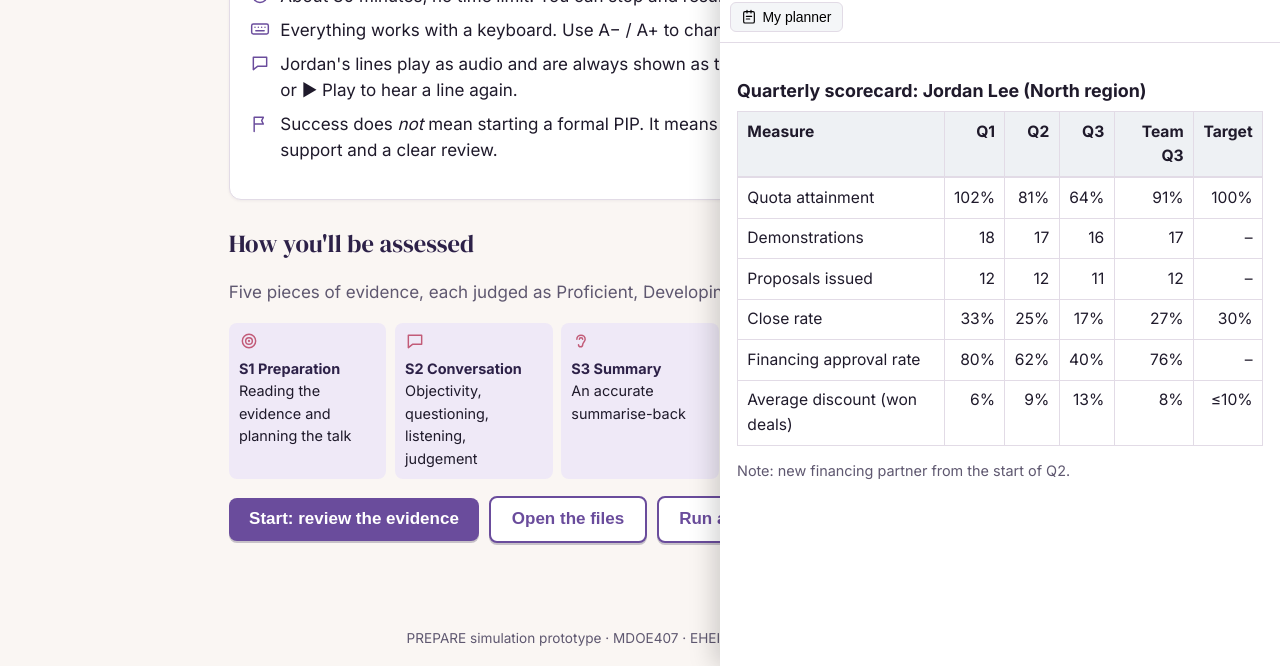
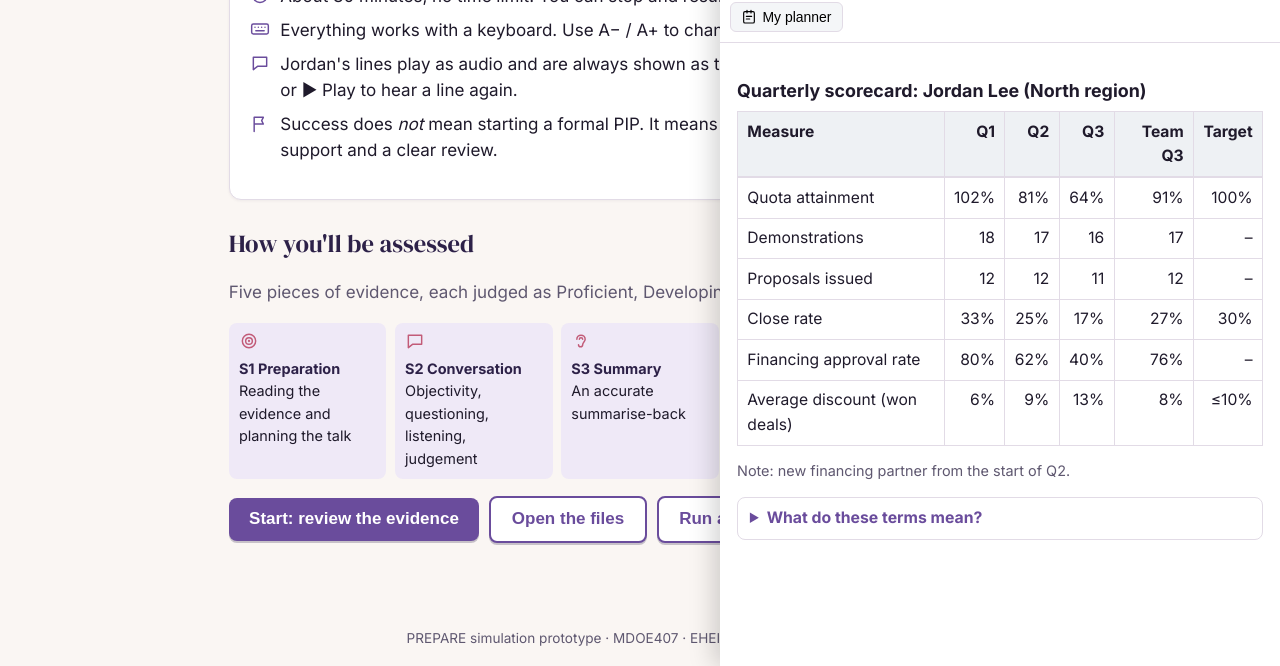
Before and after one commit to orangeenglishielts/prepare-simulation, a plain HTML site: page index.html in a window 1280 px wide. Both pictures are taken after a click on the button "Open the files". Shown: the part 1351-2017 px from the top of the page. Drawn offline with Linux system fonts and the light colour scheme.

Commit message:
Six-point policy extract and sales-term definitions in the case files
Co-Authored-By: Claude Opus 5.5 <noreply@anthropic.com>
Claude-Session: https://claude.ai/code/session_01DkCM59HnXmyvyF58PFLvRR

```diff
--- a/index.html
+++ b/index.html
@@ -152,6 +152,7 @@ details.card[open]>summary{margin-bottom:.6rem}
 .prep .pn{font-weight:700;font-size:.8rem}
 .prep .pt{font-size:.68rem;color:var(--muted);line-height:1.2}
 .prep .lvl{font-size:.68rem}
+.terms{margin-top:.8rem;border:1px solid var(--line);border-radius:8px;padding:.5rem .7rem;background:#fff}.terms summary{cursor:pointer;font-weight:700;color:var(--teal)}.terms dt{font-weight:700;margin-top:.4rem}.terms dd{margin:0 0 .2rem}
 /* stage chips */
 .stagechip{display:inline-flex;gap:.4rem;align-items:center;font-size:.75rem;font-weight:700;letter-spacing:.06em;text-transform:uppercase;color:#fff;padding:.2rem .6rem;border-radius:999px;margin-left:.4rem}
 .st-P{background:var(--pin)}.st-R{background:var(--rec)}.st-E{background:var(--exa)}.st-PL{background:var(--pla)}.st-RE{background:var(--rev)}
@@ -196,6 +197,7 @@ details.card[open]>summary{margin-bottom:.6rem}
    <tr><td>Avg discount (won deals)</td><td>6%</td><td>9%</td><td>13%</td><td>8%</td><td>≤10%</td></tr>
   </tbody></table>
   <p class="pnote">Team averages Q1 → Q3: close rate 31% → 29% → 27% · financing approval 84% → 80% → 76%.<br>Note: new financing partner from the start of Q2.</p>
+  <p class="pnote"><strong>Terms:</strong> Close rate = proposals that become a sale. Financing approval = clinic finance applications approved. Avg discount = price reduction on won deals.</p>
   <div class="pfoot">Page 1 of 1 · Confidential</div>
  </div>
  <button class="btn" id="kfClose">Close</button>
@@ -250,7 +252,13 @@ const FILES={
  <tr><td>Close rate</td><td class="num">33%</td><td class="num">25%</td><td class="num">17%</td><td class="num">27%</td><td class="num">30%</td></tr>
  <tr><td>Financing approval rate</td><td class="num">80%</td><td class="num">62%</td><td class="num">40%</td><td class="num">76%</td><td class="num">–</td></tr>
  <tr><td>Average discount (won deals)</td><td class="num">6%</td><td class="num">9%</td><td class="num">13%</td><td class="num">8%</td><td class="num">≤10%</td></tr>
- </tbody></table><p class="hint">Note: new financing partner from the start of Q2.</p>`},
+ </tbody></table><p class="hint">Note: new financing partner from the start of Q2.</p><details class="terms"><summary>What do these terms mean?</summary><dl>
+ <dt>Quota attainment</dt><dd>Sales achieved as a percentage of the sales target.</dd>
+ <dt>Demonstration</dt><dd>A visit where the rep shows a clinic the equipment.</dd>
+ <dt>Proposal</dt><dd>A written quote sent to a clinic after a demonstration.</dd>
+ <dt>Close rate</dt><dd>The percentage of proposals that become a sale.</dd>
+ <dt>Financing approval rate</dt><dd>The percentage of clinics whose finance application is approved. Most clinics buy through third-party financing.</dd>
+ <dt>Average discount</dt><dd>The average price reduction given on deals that were won.</dd></dl></details>`},
  team:{t:"Team dashboard",h:`<h3>North team averages (8 representatives)</h3>
  <table><thead><tr><th>Measure</th><th class="num">Q1</th><th class="num">Q2</th><th class="num">Q3</th></tr></thead><tbody>
  <tr><td>Close rate</td><td class="num">31%</td><td class="num">29%</td><td class="num">27%</td></tr>
@@ -270,9 +278,11 @@ const FILES={
  email:{t:"Colleague email",h:`<div class="email"><p><strong>From:</strong> Sam (North region)<br><strong>To:</strong> You<br><strong>Subject:</strong> Quick heads-up</p>
  <p>Hi, just thought you should know Jordan seems disengaged lately. Not really joining in on team calls. Might be worth a chat. Sam</p></div>`},
  policy:{t:"Policy extract",h:`<h3>Performance management policy (extract)</h3><ol>
- <li>Managers address performance concerns informally first, through a documented performance conversation and support plan.</li>
- <li>A formal Performance Improvement Plan (PIP) is used only where there is no sufficient improvement after a reasonable review period with agreed support.</li>
+ <li>Managers should normally address performance concerns informally first, in a private performance conversation.</li>
+ <li>The employee should be shown the relevant evidence and given a genuine opportunity to respond.</li>
+ <li>Expectations, agreed actions, manager support and review arrangements should be documented.</li>
  <li>Seek HR guidance, in line with organisational policy, where health, disability, caring responsibilities, workplace adjustments, leave or formal action may be relevant.</li>
+ <li>A formal Performance Improvement Plan (PIP) should not begin automatically after one conversation. Formal escalation requires evidence that expectations were clear, support was provided and reasonable time was allowed for improvement.</li>
  <li>Managers may not change targets, territories, pay or leave entitlements without approval.</li></ol>`},
  jobaid:{t:"PREPARE job aid",h:""},
  planner:{t:"My planner",h:""}
```
